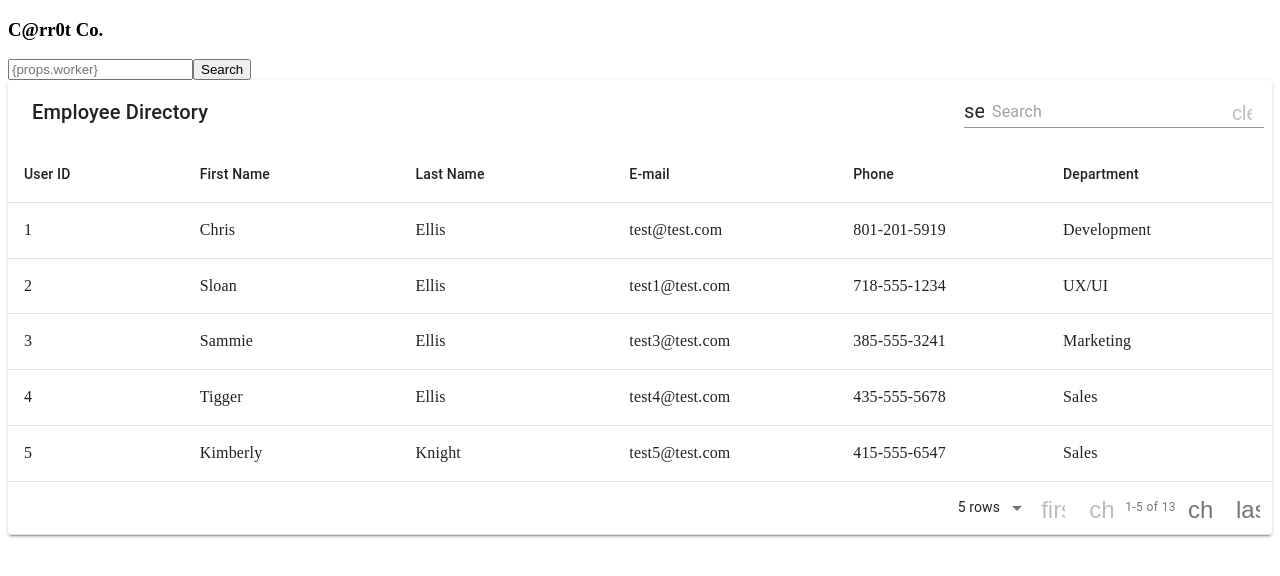
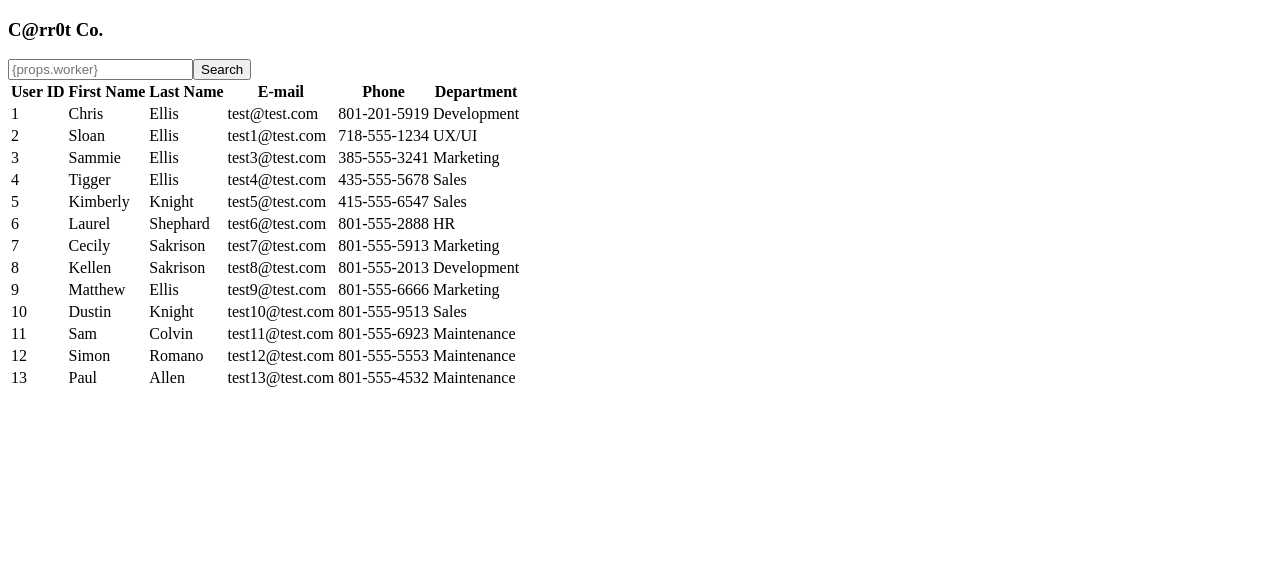
Before and after one commit to Arnette110/Employee-DireActory, a React (Create React App) app: page / in a window 1280 px wide. Shown: the top 576 px of the page. Built offline with nearby package versions, Linux system fonts and the light colour scheme; the HTML template or start-up script is replaced by a standard one.

Commit message:
removed container class and console logged out material table

```diff
--- a/src/components/table.js
+++ b/src/components/table.js
@@ -1,11 +1,13 @@
 import React from "react";
-import MaterialTable from "material-table";
+// import MaterialTable from "material-table";
+import Employees from "../utils/employees";
+
 
 function EmployeeTable(props) {
 
   return (
-    <div className="container">
-      <MaterialTable
+    <div>
+      {/* <MaterialTable
         columns={[
           { title: "User ID", field: "id" },
           { title: "First Name", field: "firstName" },
@@ -14,10 +16,10 @@ function EmployeeTable(props) {
           { title: "Phone", field: "phone" },
           { title: "Department", field: "department" },
         ]}
-        data={props.employees}
+        data={Employees}
         title="Employee Directory"
-      />
-      {/* <div className="card">
+      /> */}
+      <div className="card">
         <table>
           <thead>
             <tr>
@@ -29,7 +31,7 @@ function EmployeeTable(props) {
               <th>Department</th>
             </tr>
           </thead>
-          {props.employees.map((e) => (
+          {Employees.map((e) => (
             <tbody>
               <tr key={e.id}>
                 <td>{e.id}</td>
@@ -42,7 +44,7 @@ function EmployeeTable(props) {
             </tbody>
           ))}
         </table>
-      </div> */}
+      </div>
     </div>
   );
 }
```
